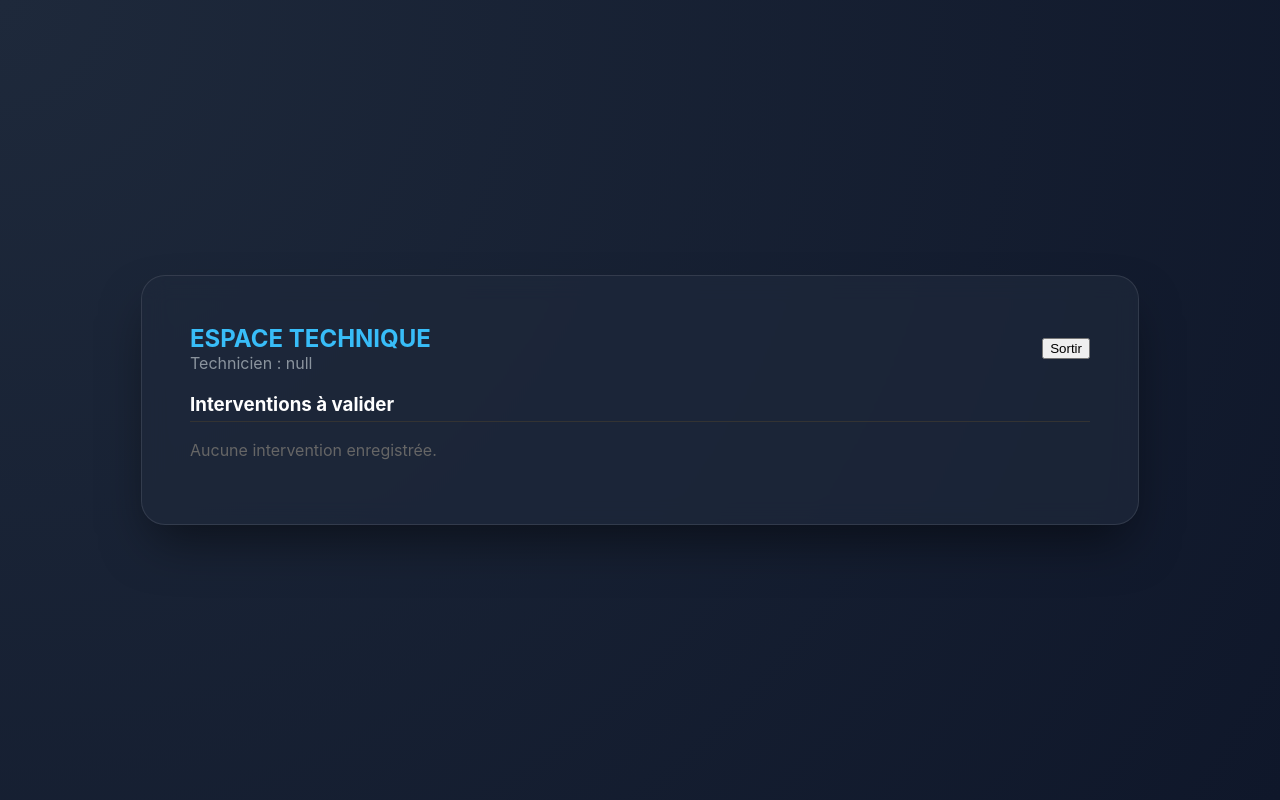
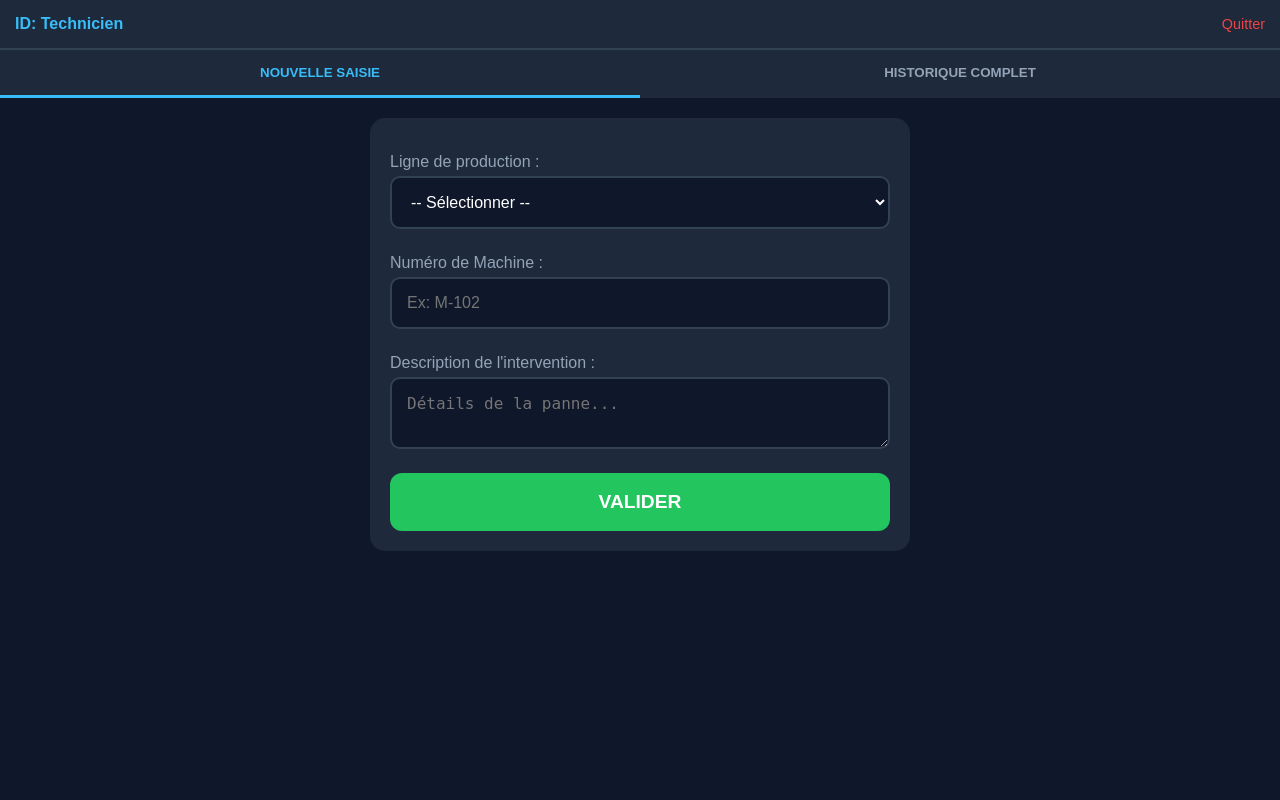
Before and after one commit to idryssbek/gmao-rhone-backend, a Flask app: page /page_technicien in a window 1280 px wide. Run offline with Flask 3, Linux system fonts and the light colour scheme; data that the repository does not hold is empty; some libraries are stand-ins or nearby versions.

Commit message:
Update technicien.html

```diff
--- a/templates/technicien.html
+++ b/templates/technicien.html
@@ -3,105 +3,151 @@
 <head>
     <meta charset="UTF-8">
     <meta name="viewport" content="width=device-width, initial-scale=1.0">
-    <title>GMAO - Espace Technicien</title>
-    <link rel="stylesheet" href="{{ url_for('static', filename='style.css') }}">
+    <title>Technicien - GMAO</title>
     <style>
-        .inter-card {
-            background: #1a1f26; border: 1px solid #2d353f; padding: 15px;
-            border-radius: 10px; margin-bottom: 15px; display: flex;
-            justify-content: space-between; align-items: center;
+        body { background: #0f172a; color: white; font-family: sans-serif; margin: 0; padding: 0; height: 100vh; display: flex; flex-direction: column; }
+
+        /* Menu du haut */
+        header { background: #1e293b; padding: 15px; display: flex; justify-content: space-between; align-items: center; border-bottom: 2px solid #334155; }
+        .user-info { color: #38bdf8; font-weight: bold; }
+        .logout { color: #ef4444; text-decoration: none; font-size: 0.9rem; }
+
+        /* Système d'onglets */
+        .tabs { display: flex; background: #1e293b; }
+        .tab-btn { flex: 1; padding: 15px; border: none; background: none; color: #94a3b8; font-weight: bold; cursor: pointer; border-bottom: 3px solid transparent; }
+        .tab-btn.active { color: #38bdf8; border-bottom-color: #38bdf8; background: #1e293b; }
+
+        /* Contenu des onglets */
+        .tab-content { flex: 1; overflow-y: auto; padding: 20px; display: none; }
+        .tab-content.active { display: block; }
+
+        /* Style Formulaire */
+        .form-card { background: #1e293b; padding: 20px; border-radius: 15px; max-width: 500px; margin: 0 auto; }
+        label { display: block; margin: 15px 0 5px; color: #94a3b8; }
+        select, input, textarea {
+            width: 100%; padding: 15px; border-radius: 10px; border: 2px solid #334155;
+            background: #0f172a; color: white; font-size: 1rem; box-sizing: border-box; margin-bottom: 10px;
         }
-        .inter-info { flex: 1; }
-        .status-badge {
-            padding: 5px 10px; border-radius: 5px; font-size: 0.8rem; font-weight: bold;
-        }
-        .status-attente { background: #f59e0b; color: #000; }
-        .status-valide { background: #10b981; color: #fff; }
-        .btn-valider {
-            background: #38bdf8; color: black; border: none; padding: 10px 15px;
-            border-radius: 6px; font-weight: bold; cursor: pointer;
-        }
+        .btn-valider { width: 100%; padding: 18px; border-radius: 12px; border: none; background: #22c55e; color: white; font-weight: bold; font-size: 1.2rem; cursor: pointer; margin-top: 10px; }
+
+        /* Style Liste Historique */
+        .inter-item { background: #1e293b; padding: 15px; border-radius: 10px; margin-bottom: 12px; border-left: 6px solid #475569; }
+        .statut-en_attente { border-left-color: #f59e0b; } /* Orange */
+        .statut-saisi_gmao { border-left-color: #22c55e; } /* Vert */
+        .item-header { display: flex; justify-content: space-between; font-size: 0.85rem; margin-bottom: 8px; }
+        .item-title { font-weight: bold; font-size: 1.1rem; margin-bottom: 5px; }
+        .item-desc { color: #cbd5e1; font-size: 0.95rem; line-height: 1.4; }
     </style>
 </head>
 <body>
-    <div class="main-container">
-        <header style="display: flex; justify-content: space-between; align-items: center; margin-bottom: 20px;">
-            <div>
-                <h2 style="margin:0; color:#38bdf8;">ESPACE TECHNIQUE</h2>
-                <p id="user-display" style="color:#8b949e; margin:0;"></p>
-            </div>
-            <button onclick="window.location.href='/'">Sortir</button>
-        </header>
 
-        <h3 style="color: #fff; border-bottom: 1px solid #333; padding-bottom: 5px;">Interventions à valider</h3>
-        <div id="liste-interventions">
-            <p style="color:#666;">Chargement des données...</p>
+    <header>
+        <span class="user-info">ID: <span id="tech-nom">...</span></span>
+        <a href="/" class="logout">Quitter</a>
+    </header>
+
+    <div class="tabs">
+        <button class="tab-btn active" onclick="switchTab('saisie')">NOUVELLE SAISIE</button>
+        <button class="tab-btn" onclick="switchTab('historique')">HISTORIQUE COMPLET</button>
+    </div>
+
+    <div id="saisie" class="tab-content active">
+        <div class="form-card">
+            <label>Ligne de production :</label>
+            <select id="ligne-select"><option value="">-- Sélectionner --</option></select>
+
+            <label>Numéro de Machine :</label>
+            <input type="text" id="machine-input" placeholder="Ex: M-102">
+
+            <label>Description de l'intervention :</label>
+            <textarea id="desc-input" placeholder="Détails de la panne..."></textarea>
+
+            <button class="btn-valider" onclick="envoyerIntervention()">VALIDER</button>
         </div>
     </div>
 
+    <div id="historique" class="tab-content">
+        <div id="liste-interventions">
+            </div>
+    </div>
+
     <script>
-        document.getElementById('user-display').innerText = "Technicien : " + localStorage.getItem('user_nom');
+        const techNom = localStorage.getItem('user_nom') || "Technicien";
+        const techId = localStorage.getItem('user_id');
+        document.getElementById('tech-nom').innerText = techNom;
 
-        async function loadInterventions() {
-            try {
-                const res = await fetch('/api/historique_complet');
-                const data = await res.json();
-                const container = document.getElementById('liste-interventions');
-                container.innerHTML = "";
+        // Navigation entre onglets
+        function switchTab(tabId) {
+            document.querySelectorAll('.tab-content').forEach(c => c.classList.remove('active'));
+            document.querySelectorAll('.tab-btn').forEach(b => b.classList.remove('active'));
 
-                // On ne montre que les interventions "en attente" ou récentes
-                data.forEach(i => {
-                    const isAttente = i.statut === 'en_attente';
-                    const card = document.createElement('div');
-                    card.className = 'inter-card';
+            document.getElementById(tabId).classList.add('active');
+            event.currentTarget.classList.add('active');
 
-                    card.innerHTML = `
-                        <div class="inter-info">
-                            <div style="font-weight:bold; color:#38bdf8;">${i.ligne_production} - ${i.machine_num}</div>
-                            <div style="font-size:0.9rem; margin:5px 0;">${i.description}</div>
-                            <div style="font-size:0.8rem; color:#666;">Par: ${i.nom_operateur_intervenant}</div>
-                        </div>
-                        <div>
-                            ${isAttente
-                                ? `<button class="btn-valider" onclick="validerInter(${i.id})">VALIDER</button>`
-                                : `<span class="status-badge status-valide">SAISI GMAO</span>`
-                            }
-                        </div>
-                    `;
-                    container.appendChild(card);
-                });
-
-                if(data.length === 0) {
-                    container.innerHTML = "<p style='color:#666;'>Aucune intervention enregistrée.</p>";
-                }
-            } catch (err) {
-                console.error("Erreur:", err);
-            }
+            if(tabId === 'historique') chargerHistorique();
         }
 
-        async function validerInter(idInter) {
-            const nomTech = localStorage.getItem('user_nom');
+        async function chargerLignes() {
+            const res = await fetch('/api/lignes');
+            const lignes = await res.json();
+            const select = document.getElementById('ligne-select');
+            lignes.forEach(l => select.add(new Option(l.nom_ligne, l.nom_ligne)));
+        }
 
-            const res = await fetch('/api/cloturer_gmao', {
+        async function envoyerIntervention() {
+            const ligne = document.getElementById('ligne-select').value;
+            const machine = document.getElementById('machine-input').value;
+            const desc = document.getElementById('desc-input').value;
+
+            if(!ligne || !machine || !desc) { alert("Merci de tout remplir !"); return; }
+
+            const res = await fetch('/api/save_intervention', {
                 method: 'POST',
                 headers: {'Content-Type': 'application/json'},
                 body: JSON.stringify({
-                    id_intervention: idInter,
-                    id_tech: nomTech
+                    ligne: ligne, machine: machine, nom_op: techNom,
+                    description: desc, id_referent: techId
                 })
             });
 
             if(res.ok) {
-                loadInterventions(); // Rafraîchir la liste
-            } else {
-                alert("Erreur lors de la validation");
+                alert("Enregistré avec succès !");
+                document.getElementById('machine-input').value = "";
+                document.getElementById('desc-input').value = "";
+                switchTab('historique'); // Bascule auto vers l'historique pour voir le résultat
             }
         }
 
-        // Charger au démarrage
-        loadInterventions();
-        // Rafraîchir toutes les 30 secondes automatiquement
-        setInterval(loadInterventions, 30000);
+        async function chargerHistorique() {
+            const container = document.getElementById('liste-interventions');
+            container.innerHTML = "<p style='text-align:center'>Chargement...</p>";
+
+            const res = await fetch('/api/historique_complet');
+            const data = await res.json();
+            container.innerHTML = "";
+
+            data.forEach(i => {
+                const dateObj = new Date(i.date_saisie);
+                const dateStr = dateObj.toLocaleDateString('fr-FR', {day:'2-digit', month:'2-digit', hour:'2-digit', minute:'2-digit'});
+
+                const item = document.createElement('div');
+                item.className = `inter-item statut-${i.statut}`;
+                item.innerHTML = `
+                    <div class="item-header">
+                        <span style="color:#94a3b8">${dateStr}</span>
+                        <span style="color:${i.statut === 'en_attente' ? '#f59e0b' : '#22c55e'}; font-weight:bold">
+                            ${i.statut === 'en_attente' ? 'À FAIRE' : 'SAISI GMAO'}
+                        </span>
+                    </div>
+                    <div class="item-title">${i.ligne_production} - Machine ${i.machine_num}</div>
+                    <div class="item-desc">${i.description}</div>
+                    <div style="margin-top:8px; font-size:0.8rem; color:#38bdf8">Par: ${i.nom_operateur_intervenant}</div>
+                `;
+                container.appendChild(item);
+            });
+        }
+
+        chargerLignes();
     </script>
 </body>
 </html>
```
